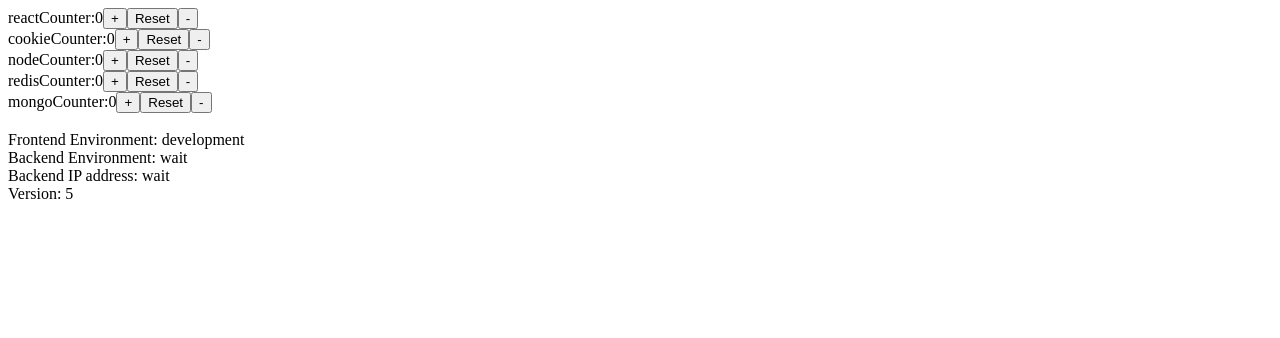
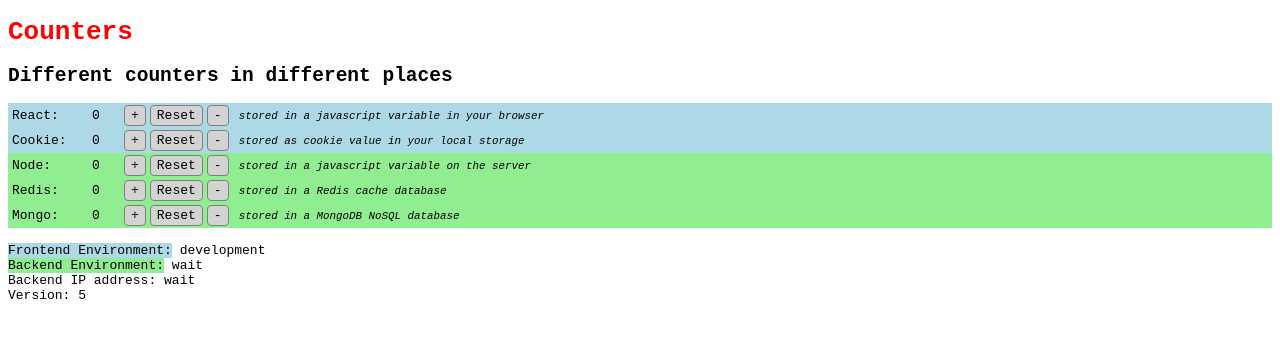
Before and after one commit to codeaktivist/counters, a React (Create React App) app in the folder counters-frontend/: page / in a window 1280 px wide. Shown: the top 338 px of the page. Built offline with nearby package versions, Linux system fonts and the light colour scheme; no server answers.

Commit message:
added css and descriptions

```diff
--- /dev/null
+++ b/counters-frontend/public/index.css
@@ -0,0 +1,49 @@
+html {
+    font-family: monospace;
+}
+
+h1 {
+    color: red;
+}
+
+button {
+    all: unset;
+    border: 1px solid gray;
+    background-color: lightgray;
+    border-radius: 4px;
+    margin: 2px;
+    padding: 2px 6px;
+}
+
+button:hover {
+    background-color: lightgoldenrodyellow;
+}
+
+button:active {
+    background-color: goldenrod;
+}
+
+span.title {
+    display: inline-block;
+    width: 80px;
+    padding-left: 4px;
+}
+
+span.description {
+    font-style: italic;
+    font-size: smaller;
+    padding-left: 8px;
+}
+
+span.counter {
+    display: inline-block;
+    width: 30px;
+}
+
+.frontend {
+    background-color: lightblue;
+}
+
+.backend {
+    background-color: lightgreen;
+}
--- a/counters-frontend/public/index.html
+++ b/counters-frontend/public/index.html
@@ -7,6 +7,7 @@
       name="description"
       content="Counters - Different counters in different storages"
     />
+    <link rel="stylesheet" href="index.css">
     <title>Counters</title>
   </head>
   <body>
--- a/counters-frontend/src/App.js
+++ b/counters-frontend/src/App.js
@@ -27,37 +27,54 @@
 
   return (
     <>
+      <h1>Counters</h1>
+      <h2>Different counters in different places</h2>
       <Counter
+        counter={reactCounter}
         id='reactCounter'
-        counter={reactCounter}
+        title='React'
+        type='frontend'
+        description='stored in a javascript variable in your browser'
         onIncrement={() => dispatch(setCounter(reactCounter + 1))}
         onReset={() => dispatch(setCounter(0))}
         onDecrement={() => dispatch(setCounter(reactCounter - 1))}
       />
       <Counter
+        counter={cookieCounter}
         id='cookieCounter'
-        counter={cookieCounter}
+        title='Cookie'
+        type='frontend'
+        description='stored as cookie value in your local storage'
         onIncrement={() => dispatch(cookieIncrement())}
         onReset={() => dispatch(cookieReset())}
         onDecrement={() => dispatch(cookieDecrement())}
       />
       <Counter
+        counter={nodeCounter}
         id='nodeCounter'
-        counter={nodeCounter}
+        title='Node'
+        type='backend'
+        description='stored in a javascript variable on the server'
         onIncrement={() => dispatch(nodeIncrement())}
         onReset={() => dispatch(nodeReset())}
         onDecrement={() => dispatch(nodeDecrement())}
       />
       <Counter
+        counter={redisCounter}
         id='redisCounter'
-        counter={redisCounter}
+        title='Redis'
+        type='backend'
+        description='stored in a Redis cache database'
         onIncrement={() => dispatch(redisIncrement())}
         onReset={() => dispatch(redisReset())}
         onDecrement={() => dispatch(redisDecrement())}
       />
       <Counter
+        counter={mongoCounter}
         id='mongoCounter'
-        counter={mongoCounter}
+        title='Mongo'
+        type='backend'
+        description='stored in a MongoDB NoSQL database'
         onIncrement={() => dispatch(mongoIncrement())}
         onReset={() => dispatch(mongoReset())}
         onDecrement={() => dispatch(mongoDecrement())}
--- a/counters-frontend/src/components/Counter.js
+++ b/counters-frontend/src/components/Counter.js
@@ -1,20 +1,24 @@
 import PropTypes from 'prop-types';
 
-const NodeCounter = ({ id, counter, onIncrement, onReset, onDecrement }) => {
+const NodeCounter = ({ counter, id, title, type, description, onIncrement, onReset, onDecrement }) => {
   return (
-    <div>
-      {id}:
-      <span data-testid={id}>{counter}</span>
+    <div className={type}>
+      <span className='title'>{title}:</span>
+      <span className='counter' data-testid={id}>{counter}</span>
       <button onClick={onIncrement}>+</button>
       <button onClick={onReset}>Reset</button>
       <button onClick={onDecrement}>-</button>
+      <span className='description'>{description}</span>
     </div>
   );
 };
 
 NodeCounter.propTypes = {
+  counter: PropTypes.number,
   id: PropTypes.string,
-  counter: PropTypes.number,
+  title: PropTypes.string,
+  type: PropTypes.string,
+  description: PropTypes.string,
   onIncrement: PropTypes.func,
   onReset: PropTypes.func,
   onDecrement: PropTypes.func
--- a/counters-frontend/src/components/Environment.js
+++ b/counters-frontend/src/components/Environment.js
@@ -15,8 +15,8 @@
   return (
     <>
       <div>&nbsp;</div>
-      <div>Frontend Environment: {env.frontend}</div>
-      <div>Backend Environment: {env.backend}</div>
+      <div><span className='frontend'>Frontend Environment:</span> {env.frontend}</div>
+      <div><span className='backend'>Backend Environment:</span> {env.backend}</div>
       <div>Backend IP address: {env.ip}</div>
       <div>Version: 5</div>
     </>
--- a/counters-frontend/src/reducers/cookieReducer.js
+++ b/counters-frontend/src/reducers/cookieReducer.js
@@ -14,7 +14,7 @@
 
 export const cookieInit = () => {
   return async dispatch => {
-    const counter = window.localStorage.getItem('cookieCounter') || window.localStorage.setItem('cookieCounter', initialState);
+    const counter = window.localStorage.getItem('cookieCounter') || window.localStorage.setItem('cookieCounter', initialState) || initialState;
     dispatch(setCounter(Number(counter)));
   };
 };
```
Also changed, not shown: 1 other file (tests, documents, lock files or other folders).
